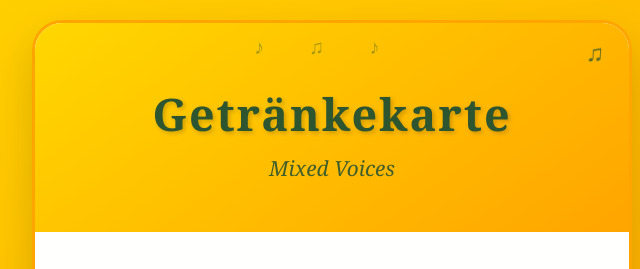
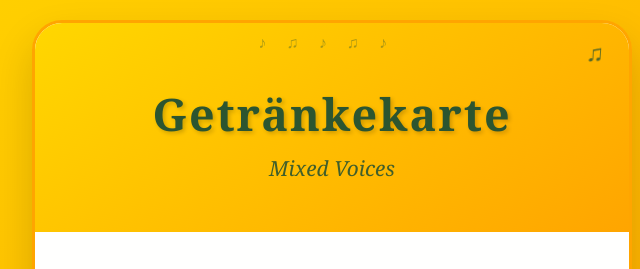
Before and after one commit to TJK-dev/chor-getraenkekarte, a plain HTML site: page index.html in a window 1280 px wide. Shown: the top 269 px of the page, 308-948 px from the left. Drawn offline with Linux system fonts and the light colour scheme.

Commit message:
Update index.html

```diff
--- a/index.html
+++ b/index.html
@@ -55,17 +55,6 @@
             overflow: hidden;
         }
 
-        .header::before {
-            content: "♪";
-            position: absolute;
-            top: 15px;
-            left: 25px;
-            font-size: 28px;
-            opacity: 0.8;
-            animation: float 3s ease-in-out infinite;
-            color: #2c5530;
-        }
-
         .header::after {
             content: "♫";
             position: absolute;
@@ -79,14 +68,14 @@
 
         /* Musikalische Noten Animation */
         .header::before {
-            content: "♪ ♫ ♪";
+            content: "♪ ♫ ♪ ♫ ♪";
             position: absolute;
-            top: 10px;
+            top: 2mm;
             left: 0;
             right: 0;
             text-align: center;
-            font-size: 20px;
-            letter-spacing: 20px;
+            font-size: 12pt;
+            letter-spacing: 8px;
             animation: musicNotes 6s ease-in-out infinite;
             color: rgba(44, 85, 48, 0.6);
         }
```
